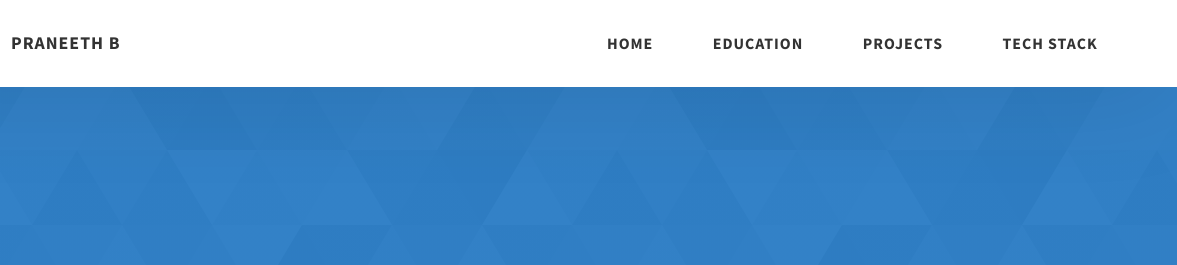
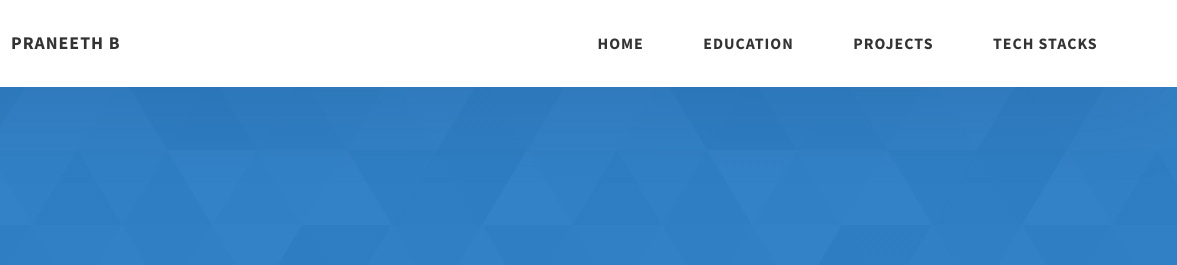
Before and after one commit to praneeth-balamurugan/Portfolio, a website: page index.html in a window 1280 px wide. Shown: the top 265 px of the page, 103-1280 px from the left. Drawn offline with Linux system fonts and the light colour scheme.

Commit message:
azure check

```diff
--- a/index.html
+++ b/index.html
@@ -47,7 +47,7 @@
               </a>
             </li>
             <li class="header__link-wrapper">
-              <a href="#tech-stack" class="header__link"> Tech Stack </a>
+              <a href="#tech-stack" class="header__link"> Tech Stacks </a>
             </li>
           </ul>
           <div class="header__main-ham-menu-cont">
```
